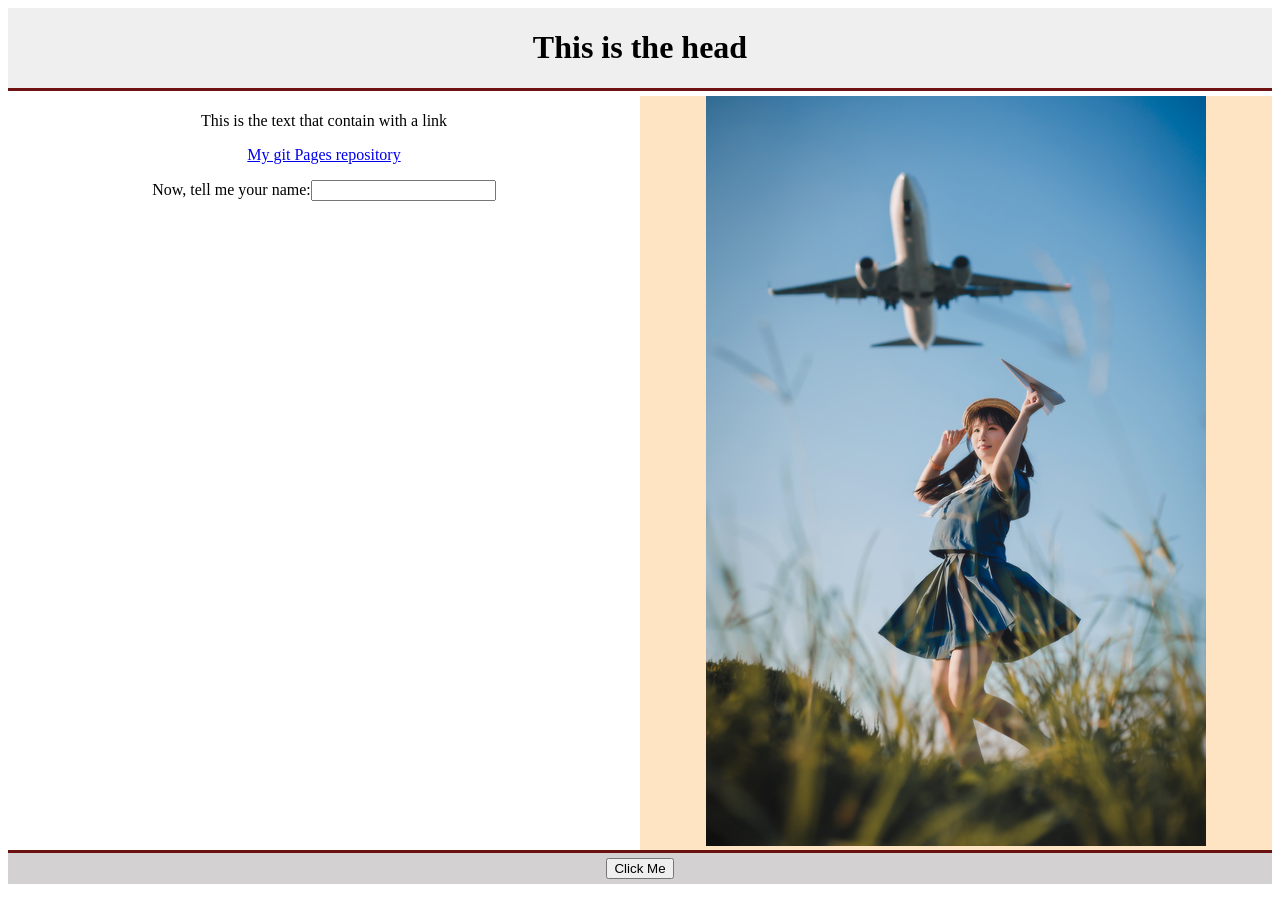
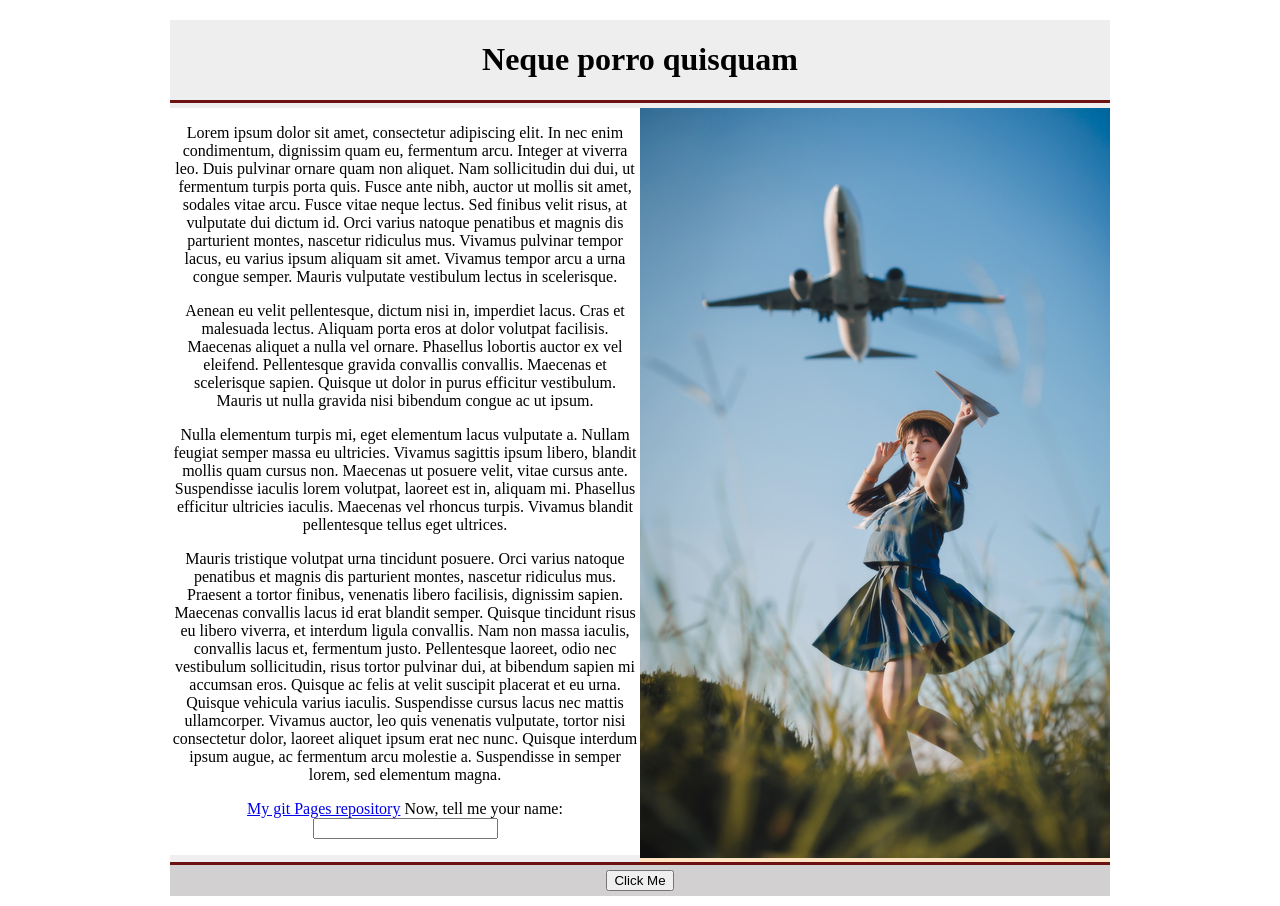
Before and after one commit to YunFSui/YunFSui.github.io, a plain HTML site: page index.html in a window 1280 px wide. Drawn offline with Linux system fonts and the light colour scheme.

Commit message:
adjusted for assignment requirements.

```diff
--- a/CSS/temp.css
+++ b/CSS/temp.css
@@ -1,4 +1,15 @@
 /* this is for the git pages */
+
+*{
+    box-sizing: border-box;
+}
+
+.wrapper{
+    width: 940px;
+    margin: 20px auto 10px auto;
+    background: rgba(238, 238, 238, 0.94);
+    overflow: hidden;
+}
 
 header{
     text-align: center;
--- a/index.html
+++ b/index.html
@@ -10,16 +10,20 @@
 </head>
 
 <body>
+    <div class="wrapper">
         <header>
-        <h1>This is the head</h1>
+            <h1>Neque porro quisquam</h1>
         </header>
 
         <div class="content">
         <main>
             <div id="main">
-            <p>This is the text that contain with a link</p>
-            <a href="https://github.com/YunFSui/YunFSui.github.io" target="_blank">My git Pages repository</a>
-            <p>Now, tell me your name:<input id="inputName" /></p>
+                <p>Lorem ipsum dolor sit amet, consectetur adipiscing elit. In nec enim condimentum, dignissim quam eu, fermentum arcu. Integer at viverra leo. Duis pulvinar ornare quam non aliquet. Nam sollicitudin dui dui, ut fermentum turpis porta quis. Fusce ante nibh, auctor ut mollis sit amet, sodales vitae arcu. Fusce vitae neque lectus. Sed finibus velit risus, at vulputate dui dictum id. Orci varius natoque penatibus et magnis dis parturient montes, nascetur ridiculus mus. Vivamus pulvinar tempor lacus, eu varius ipsum aliquam sit amet. Vivamus tempor arcu a urna congue semper. Mauris vulputate vestibulum lectus in scelerisque. </p>
+                <p> Aenean eu velit pellentesque, dictum nisi in, imperdiet lacus. Cras et malesuada lectus. Aliquam porta eros at dolor volutpat facilisis. Maecenas aliquet a nulla vel ornare. Phasellus lobortis auctor ex vel eleifend. Pellentesque gravida convallis convallis. Maecenas et scelerisque sapien. Quisque ut dolor in purus efficitur vestibulum. Mauris ut nulla gravida nisi bibendum congue ac ut ipsum. </p>
+                <p> Nulla elementum turpis mi, eget elementum lacus vulputate a. Nullam feugiat semper massa eu ultricies. Vivamus sagittis ipsum libero, blandit mollis quam cursus non. Maecenas ut posuere velit, vitae cursus ante. Suspendisse iaculis lorem volutpat, laoreet est in, aliquam mi. Phasellus efficitur ultricies iaculis. Maecenas vel rhoncus turpis. Vivamus blandit pellentesque tellus eget ultrices. </p>
+                <p>Mauris tristique volutpat urna tincidunt posuere. Orci varius natoque penatibus et magnis dis parturient montes, nascetur ridiculus mus. Praesent a tortor finibus, venenatis libero facilisis, dignissim sapien. Maecenas convallis lacus id erat blandit semper. Quisque tincidunt risus eu libero viverra, et interdum ligula convallis. Nam non massa iaculis, convallis lacus et, fermentum justo. Pellentesque laoreet, odio nec vestibulum sollicitudin, risus tortor pulvinar dui, at bibendum sapien mi accumsan eros. Quisque ac felis at velit suscipit placerat et eu urna. Quisque vehicula varius iaculis. Suspendisse cursus lacus nec mattis ullamcorper. Vivamus auctor, leo quis venenatis vulputate, tortor nisi consectetur dolor, laoreet aliquet ipsum erat nec nunc. Quisque interdum ipsum augue, ac fermentum arcu molestie a. Suspendisse in semper lorem, sed elementum magna. </p>
+                <p><a href="https://github.com/YunFSui/YunFSui.github.io" target="_blank">My git Pages repository</a>
+                 Now, tell me your name:<input id="inputName" /></p>
             </div>
         </main>
 
@@ -33,4 +37,5 @@
                 <button onclick = "sayHello(inputName.value)" id="welcome">Click Me</button>
             </div>
         </footer>
+    </div>
 </body>
```
Lines whose indentation alone changed are shown as unchanged.
